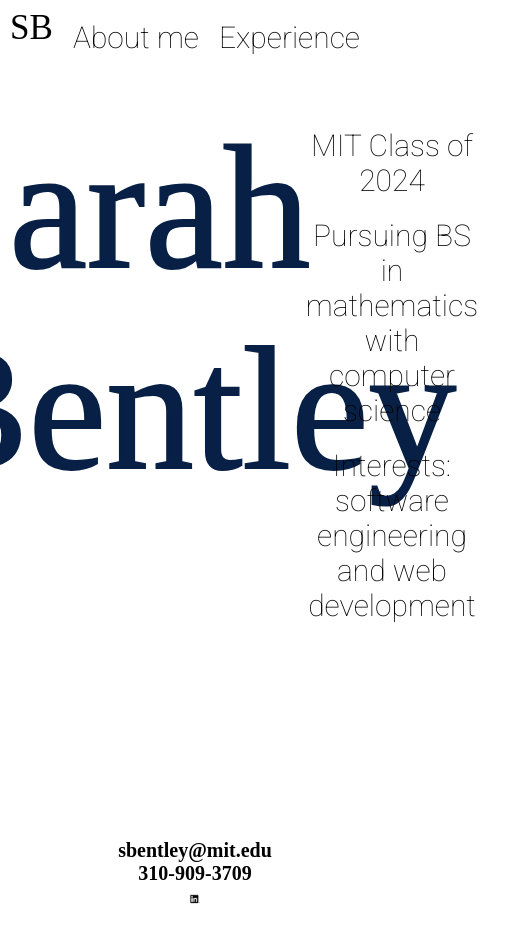
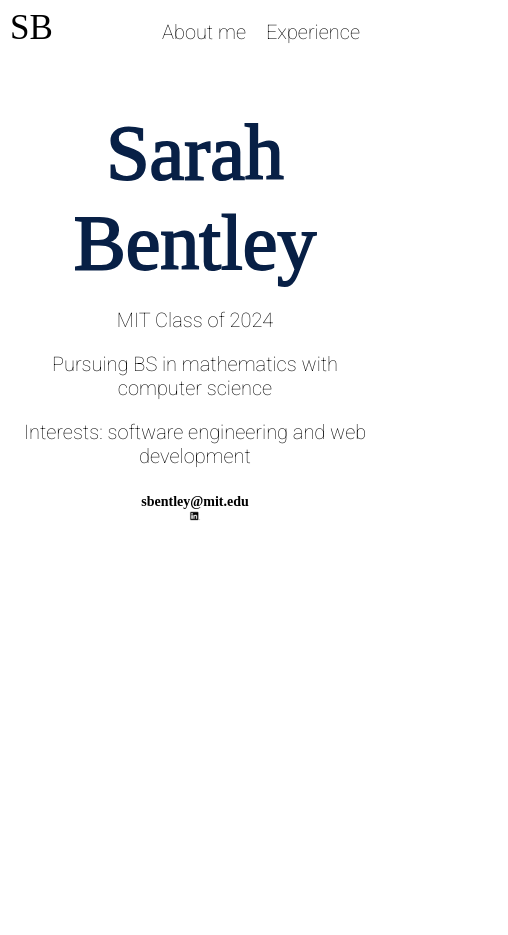
Before and after one commit to SarahBentley/SarahBentley-site, a React (Create React App) app: page / in a window 390 px wide. Shown: the whole page, 508 px wide, since content can reach past the window. After the commit the page ends 844 px from the top, so only its background shows below. Built offline with nearby package versions, Linux system fonts and the light colour scheme; a web font is replaced by a local one.

Commit message:
making it responsive

```diff
--- a/src/App.js
+++ b/src/App.js
@@ -10,8 +10,7 @@ import Footer from './Components/Footer.js'
 import {
   HashRouter as Router,
   Switch,
-  Route,
-  Link
+  Route
 } from "react-router-dom";
 
 class App extends Component {
--- a/src/Components/About.css
+++ b/src/Components/About.css
@@ -17,7 +17,6 @@
 .AboutSection {
     margin: auto;
     display: flex;
-    flex-direction: row;
     justify-content: center;
 }
 
@@ -79,3 +78,38 @@
         margin: 20px;
         border: 2px solid black;
     }
+
+@media only screen and (max-width: 800px) {
+    .padded-cont {
+        padding-top: 20px;
+        padding-bottom: 20px;
+    }
+
+    .AboutSection {
+        margin: 0px;
+        display: flex;
+        flex-wrap: wrap;
+        flex-direction: row;
+        justify-content: center;
+    }
+
+    .description {
+        display: flex;
+        justify-content: center;
+        flex-direction: column;
+        padding-right: 0px;
+        flex-basis: 100%;
+    }
+
+    .half-flex {
+        padding-top: 10px;
+        display: flex;
+        flex-basis: 100%;
+        justify-content: center;
+        flex-direction: column;
+        padding-left: 8px;
+        padding-right: 8px;
+    }
+
+
+}
--- a/src/Components/About.js
+++ b/src/Components/About.js
@@ -55,7 +55,7 @@ I am a sophomore at Massachusetts Institute of Technology from Los Angeles, Cali
                         <h4 className="u-bold u-textCenter">Since Parkland</h4>
                         <a href="https://sinceparkland.org/"><img className="sinceparkland-img" src="since_parkland_3.png"></img></a>
                         <p>
-                            In high school, I worked on a projected called <a href="https://sinceparkland.org/">Since Parkland</a>, in which I worked with a team of students to write a total of 1,200 obituaries for the teens that had died to gun violence since the shooting at Parkland.
+                            In high school, I worked on a project called <a href="https://sinceparkland.org/">Since Parkland</a>, in which I worked with a team of students to write a total of 1,200 obituaries for the teens who had died to gun violence since the shooting at Parkland.
                         </p>
                     </div>
                 </div>
@@ -66,10 +66,10 @@ I am a sophomore at Massachusetts Institute of Technology from Los Angeles, Cali
                         <hr width="200px" className="Blue"></hr>
                         <ul>
                             <li><p>Surfing - I've surfed for nearly all my life!</p></li>
-                            <li><p>Food - I enjoy health foods and love to cook up simple yet nutritious meals whenever I get the chance.</p></li>
+                            <li><p>Food - I enjoy healthy food and love to cook up simple yet nutritious meals whenever I get the chance.</p></li>
                             <li><p>Athleticism - I'm fascinated by the human body and how it balances the stress-recovery cycle of being an athlete.</p></li>
                             <li><p>Math - While a lot of the work I've done is CS-focused, few things provide me more intellectual stimulation and sense of accomplishment than a good math problem.</p></li>
-                            <li><p>Crossfit - I'm both a fan of Crossfit as a sport and a path to living an overall healthy, fit lifestyle.</p></li>
+                            <li><p>Crossfit - I'm a fan of Crossfit, both as a sport and a path to living an overall healthy, fit lifestyle.</p></li>
 
                         </ul>
                     </div>
--- a/src/Components/Experience.css
+++ b/src/Components/Experience.css
@@ -25,10 +25,6 @@
     border-color: #082046;
 }
 
-.title {
-    padding-bottom: 15px;
-}
-
 .experience-listings {
     margin-left: 30px;
     font-size: 18px;
@@ -44,3 +40,46 @@
     margin-top: 10px;
     font-size: 20px;
 }
+
+@media only screen and (max-width: 800px) {
+    .ExperienceSection {
+        padding-top: 10px;
+        padding-bottom: 10px;
+        padding-left: 0px;
+        margin: 0px;
+        display: flex;
+        flex-wrap: wrap;
+        justify-content: center;
+        background-color: var(--lightblue);
+    }
+
+    .left {
+        padding-left: 8px;
+        padding-right: 8px;
+        flex-basis: 100%;
+        margin-bottom: 10px;
+    }
+
+    .right {
+        flex-basis: 100%;
+        justify-content: center;
+        padding-left: 8px;
+        padding-right: 8px;
+    }
+
+    .experience-listings {
+        margin-left: 0px;
+        font-size: 10px;
+        margin-bottom: 40px;
+    }
+
+    .experience-subtitle {
+        margin-top: 3px;
+        font-size: 12px;
+    }
+
+    .experience-title {
+        font-weight: bold;
+        font-size: 13px;
+    }
+}
--- a/src/Components/Experience.js
+++ b/src/Components/Experience.js
@@ -12,10 +12,10 @@ class Experience extends Component {
         return (
             <>
                 <div className="ExperienceSection">
-                    <div>
-                        <hr width="200px" className="Blue"></hr>
-                        <h2 className="title left">Experience</h2>
-                        <hr width ="200px"className="Blue"></hr>
+                    <div className="left">
+                        <hr className="line" className="Blue"></hr>
+                        <h2>Experience</h2>
+                        <hr className="line"className="Blue"></hr>
                     </div>
                     <div className="right">
                         <h4 className="experience-title">SpaceNet Engineer</h4>
@@ -65,10 +65,10 @@ class Experience extends Component {
                     </div>
                 </div>
                 <div className="ExperienceSection">
-                    <div>
-                        <hr width="90px" className="Blue"></hr>
-                        <h2 className="title left">Skills</h2>
-                        <hr width ="90px"className="Blue"></hr>
+                    <div className="left">
+                        <hr className="Blue"></hr>
+                        <h2 className="title">Skills</h2>
+                        <hr className="Blue"></hr>
                     </div>
                     <div className="right">
                         <ul>
--- a/src/Components/Footer.js
+++ b/src/Components/Footer.js
@@ -15,9 +15,6 @@ class Footer extends Component {
                     <h3>
                         sbentley@mit.edu
                     </h3>
-                    <h3>
-                        310-909-3709
-                    </h3>
                     <a href="https://www.linkedin.com/in/sarah-bentley-2722a51ab/"><img className="Footer-img" src="linkedin_logo.png"></img></a>
                 </div>
             </footer>
--- a/src/Components/Header.css
+++ b/src/Components/Header.css
@@ -3,7 +3,6 @@
     padding-bottom: 200px;
     margin: auto;
     display: flex;
-    flex-direction: row;
     justify-content: center;
 }
     .name {
@@ -18,26 +17,33 @@
         text-align: center;
     }
 
-    .img-container {
-        margin-left: 100px;
-        margin-right: 0px;
-        float: right;
-        flex-basis: 50%;
-        justify-content: center;
-    }
-
-    .img {
-        border-radius: 50%;
-        max-width: 80%;
-        height: auto;
-    }
-
-/* .title {
-    padding-bottom: 50px;
-} */
 
 .subtitle {
     padding-top: 20px;
     margin-left: 50px;
     justify-content: right;
 }
+
+
+@media only screen and (max-width: 800px) {
+    .header {
+        flex-wrap: wrap;
+        padding-bottom: 10px;
+        padding-left: 2px;
+        padding-right: 2px;
+    }
+    .name {
+        flex-basis: 100%;
+        flex-direction: row;
+        text-align: center;
+    }
+    .description {
+        margin-left: 0px;
+        flex-basis: 100%;
+        flex-direction: row;
+    }
+    .subtitle {
+        margin-left: 0px;
+        justify-content: center;
+    }
+}
--- a/src/Components/Header.js
+++ b/src/Components/Header.js
@@ -20,10 +20,6 @@ class Header extends Component {
                         <h4 className = "subtitle">Pursuing BS in mathematics with computer science</h4>
                         <h4 className="subtitle">Interests: software engineering and web development</h4>
                     </div>
-
-                    {/* <div className="img-container">
-                        <img className="img" src='profile_pic.jpg' />
-                    </div> */}
                 </div>
             </div>
         )
--- a/src/utilities.css
+++ b/src/utilities.css
@@ -146,3 +146,25 @@ a:hover {
 .u-end {
   justify-content: flex-end;
 }
+
+@media only screen and (max-width: 800px) {
+  h1 {
+    font-size: 20vw;
+  }
+
+  h2 {
+    font-size: 30px;
+  }
+
+  h4 {
+    font-size: 20px;
+  }
+
+  h3 {
+    font-size: 14px;
+  }
+
+  body {
+    font-size: 12px;
+  }
+}
```
